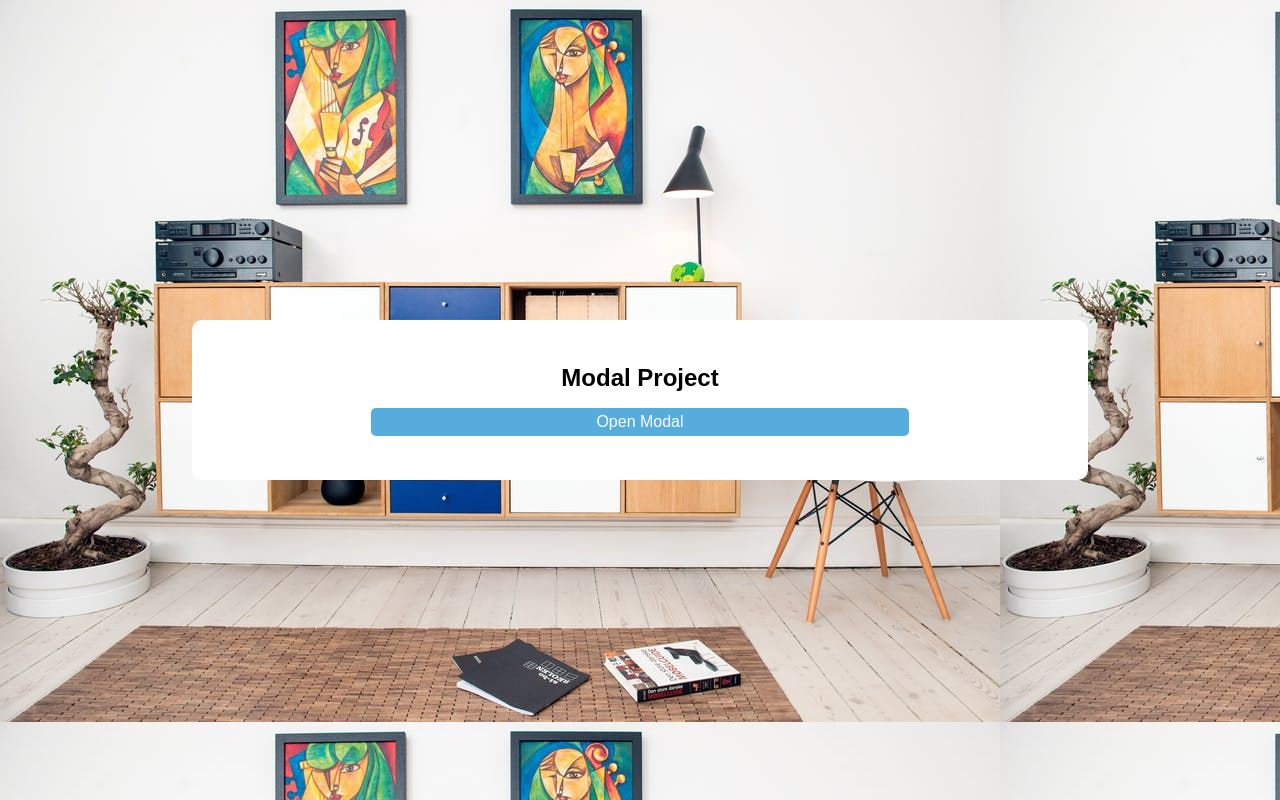
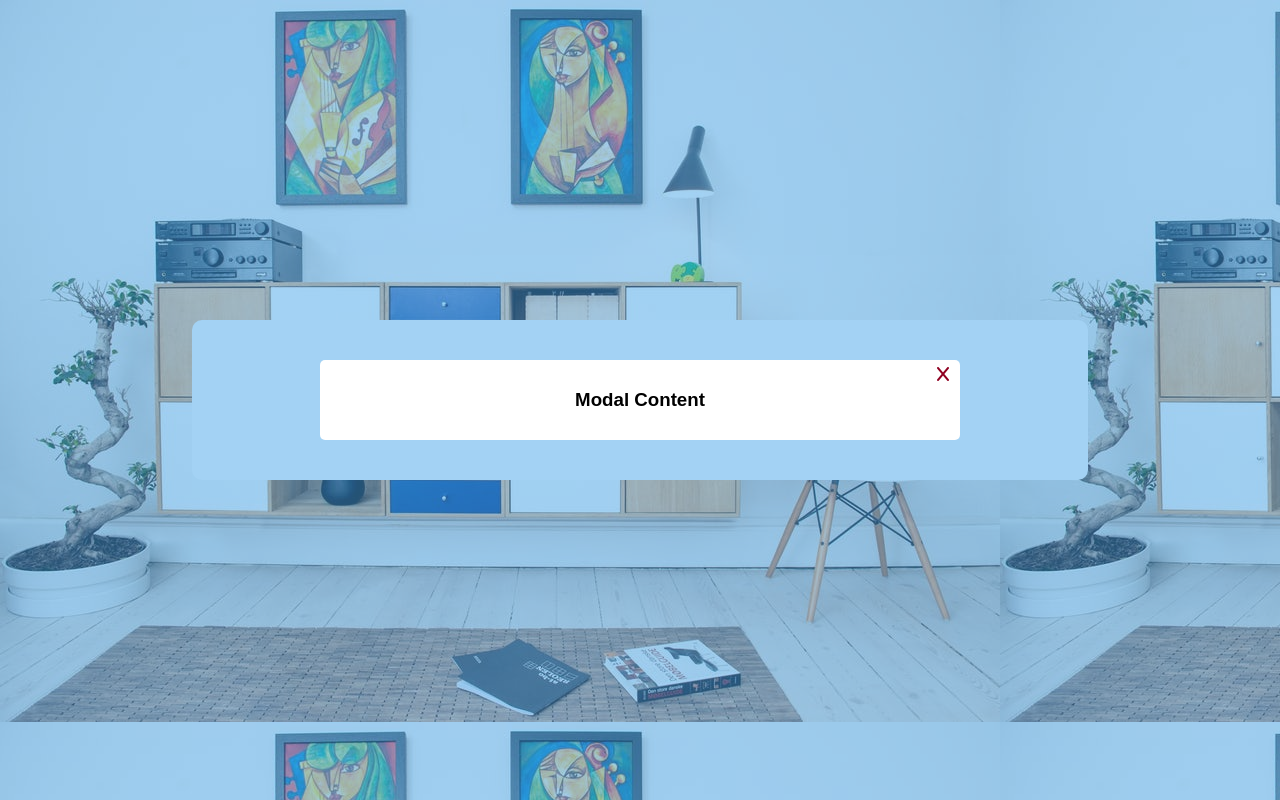
Before and after one commit to oramio-co/modal, a plain HTML site: page index.html in a window 1280 px wide. Both pictures are taken after a click on the button "Open Modal". Drawn offline with Linux system fonts and the light colour scheme; a web font is replaced by a local one.

Commit message:
add main.js

```diff
--- a/index.html
+++ b/index.html
@@ -20,15 +20,16 @@
     </header>
     <!-- END of Hero -->
     <!-- Modal -->
-    <section class="modal-overlay">
+    <section class="modal-overlay" id="modal-overlay">
       <div class="modal-container">
         <h3>Modal Content</h3>
-      <button class="close-btn">
+      <button class="close-btn" id="modal-close-btn">
         <i class="fa-solid fa-x"></i>
       </button>
       </div>
     </section>
     <!-- END of Modal -->
+    <script src="main.js"></script>
     <script src="https://kit.fontawesome.com/d2f81914c9.js" crossorigin="anonymous"></script>
   </body>
 </html>
--- /dev/null
+++ b/main.js
@@ -0,0 +1,11 @@
+const modal_btn = document.getElementById('modal-btn');
+const modal_overlay = document.getElementById('modal-overlay');
+const close_btn = document.getElementById('modal-close-btn');
+
+modal_btn.addEventListener('click', () => {
+  modal_overlay.classList.toggle('open-modal');
+});
+
+close_btn.addEventListener('click', () => {
+  modal_overlay.classList.toggle('open-modal');
+});
```
